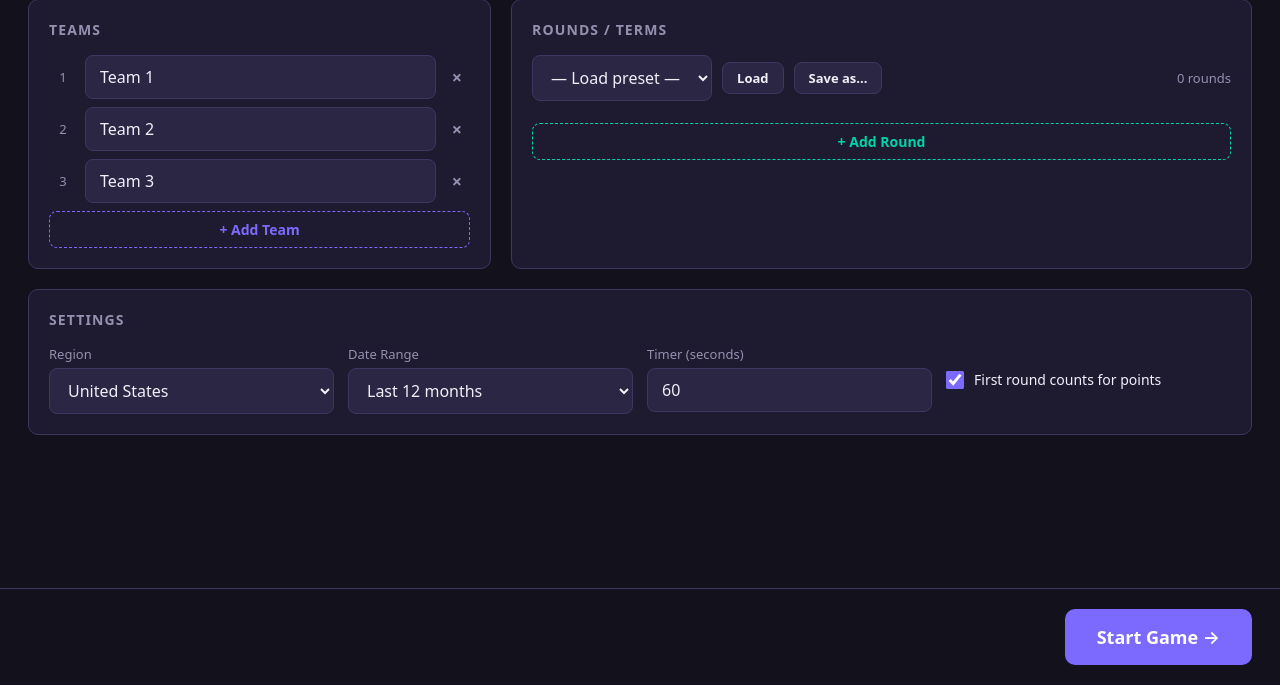
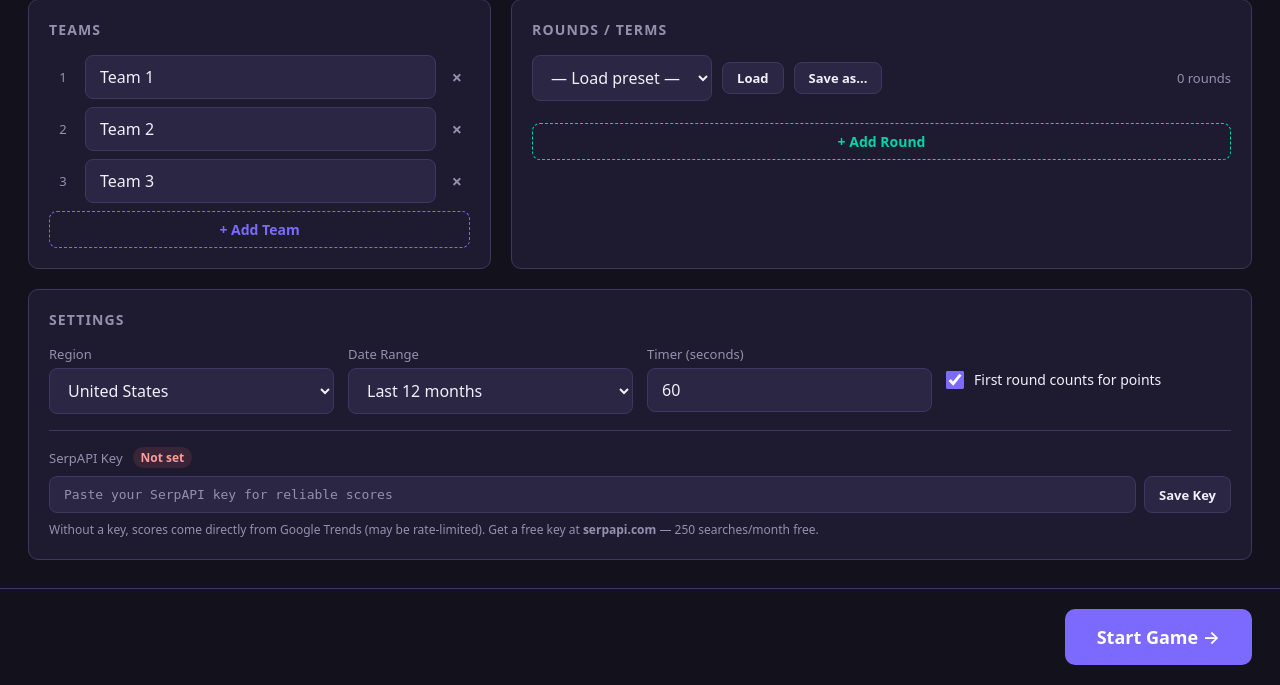
Before and after one commit to mdigirol/trend-game, a Flask app: page / in a window 1280 px wide. Shown: the part 115-800 px from the top of the page. Run offline with Flask 3, Linux system fonts and the light colour scheme.

Commit message:
Replace pytrends with direct Trends API + SerpAPI primary path
pytrends is archived and unmaintained, and Google intentionally serves
altered data to bot-detected clients. This replaces it entirely with:

- SerpAPI as the primary score source (real browser sessions, avoids
  bot detection) — activated via SERPAPI_KEY env var or the new in-app
  key field in Settings
- Direct Google Trends requests as automatic fallback (two-step:
  explore → widgetdata/multiline, with cookie warming and GDPR consent
  pre-set to reduce 429s)
- 24-hour file cache keyed on (terms, geo, timeframe) to avoid repeated
  API hits during testing
- SerpAPI key stored in ~/Library/Application Support/TrendGame/config.json
  (per-user, never in the repo); UI field in Settings lets each user
  enter their own key with live ✓ Active / Not set status badge

Co-Authored-By: Claude Sonnet 4.6 <noreply@anthropic.com>

```diff
--- a/app.py
+++ b/app.py
@@ -36,6 +36,33 @@ game = {
     "error": None,
 }
 
+# ─── Config (persists SerpAPI key and other user prefs) ────────────────────────
+
+_app_support = os.path.join(
+    os.path.expanduser("~"), "Library", "Application Support", "TrendGame"
+)
+CONFIG_PATH = Path(os.environ.get("TRENDGAME_CONFIG", os.path.join(_app_support, "config.json")))
+
+
+def load_config():
+    try:
+        if CONFIG_PATH.exists():
+            return json.loads(CONFIG_PATH.read_text())
+    except Exception:
+        pass
+    return {}
+
+
+def save_config(data):
+    CONFIG_PATH.parent.mkdir(parents=True, exist_ok=True)
+    CONFIG_PATH.write_text(json.dumps(data, indent=2))
+
+
+def get_serpapi_key():
+    """Env var takes precedence (dev override), then config file."""
+    return os.environ.get("SERPAPI_KEY", "").strip() or load_config().get("serpapi_key", "").strip()
+
+
 # ─── Preset Management ─────────────────────────────────────────────────────────
 
 TERMS_DIR = Path(_terms_dir)
@@ -60,74 +87,238 @@ def save_preset(name, data):
 
 
 # ─── Google Trends ─────────────────────────────────────────────────────────────
+# Direct requests implementation — no pytrends dependency.
+# SerpAPI is used instead when SERPAPI_KEY is set in the environment.
 
-# Pytrends reuses a cookie/session across calls in the same process.
-# Creating it once avoids repeated cookie-fetch round trips.
-_pytrends_instance = None
-_pytrends_lock = threading.Lock()
+import hashlib
+import requests as _requests
 
-def _get_pytrends():
-    global _pytrends_instance
-    from pytrends.request import TrendReq
-    with _pytrends_lock:
-        if _pytrends_instance is None:
-            _pytrends_instance = TrendReq(
-                hl="en-US",
-                tz=360,
-                timeout=(10, 35),
-                requests_args={
-                    "headers": {
-                        "User-Agent": (
-                            "Mozilla/5.0 (Macintosh; Intel Mac OS X 10_15_7) "
-                            "AppleWebKit/537.36 (KHTML, like Gecko) "
-                            "Chrome/124.0.0.0 Safari/537.36"
-                        ),
-                        "Accept-Language": "en-US,en;q=0.9",
-                    }
-                },
-            )
-        return _pytrends_instance
+_HEADERS = {
+    "User-Agent": (
+        "Mozilla/5.0 (Macintosh; Intel Mac OS X 10_15_7) "
+        "AppleWebKit/537.36 (KHTML, like Gecko) "
+        "Chrome/124.0.0.0 Safari/537.36"
+    ),
+    "Accept": "text/html,application/xhtml+xml,application/xml;q=0.9,*/*;q=0.8",
+    "Accept-Language": "en-US,en;q=0.9",
+    "Referer": "https://trends.google.com/",
+}
+
+_session: "_requests.Session | None" = None
+_session_lock = threading.Lock()
+
+CACHE_DIR = Path(os.environ.get(
+    "TRENDGAME_CACHE",
+    os.path.join(os.path.expanduser("~"), "Library", "Application Support", "TrendGame", "cache"),
+))
+CACHE_TTL = 86400  # 24 hours
 
 
+# ── Cache helpers ──────────────────────────────────────────────────────────────
+
+def _cache_key(terms, geo, timeframe):
+    payload = json.dumps({"t": sorted(t.lower() for t in terms), "g": geo, "f": timeframe})
+    return hashlib.md5(payload.encode()).hexdigest()
+
+
+def _cache_load(key):
+    path = CACHE_DIR / f"{key}.json"
+    if not path.exists():
+        return None
+    try:
+        data = json.loads(path.read_text())
+        if time.time() - data["ts"] < CACHE_TTL:
+            return data["scores"]
+        path.unlink(missing_ok=True)
+    except Exception:
+        pass
+    return None
+
+
+def _cache_save(key, scores):
+    CACHE_DIR.mkdir(parents=True, exist_ok=True)
+    (CACHE_DIR / f"{key}.json").write_text(
+        json.dumps({"ts": time.time(), "scores": scores})
+    )
+
+
+# ── Session management ─────────────────────────────────────────────────────────
+
+def _new_session():
+    s = _requests.Session()
+    s.headers.update(_HEADERS)
+    # Pre-set GDPR consent cookie so Google doesn't redirect us
+    s.cookies.set("CONSENT", "YES+cb", domain=".google.com")
+    try:
+        s.get("https://trends.google.com/", timeout=10)
+        time.sleep(1.0)
+    except Exception:
+        pass
+    return s
+
+
+def _get_session(force=False):
+    global _session
+    with _session_lock:
+        if _session is None or force:
+            _session = _new_session()
+        return _session
+
+
+# ── Direct Google Trends API ───────────────────────────────────────────────────
+
+def _fetch_direct(terms, geo, timeframe):
+    """
+    Calls the undocumented Google Trends JSON API directly.
+    Two-step: explore (gets widget token) → widgetdata/multiline (gets scores).
+    """
+    sess = _get_session()
+
+    # Step 1 — explore: get the widget token for our keyword set
+    req_body = json.dumps({
+        "comparisonItem": [
+            {"keyword": t, "geo": geo, "time": timeframe} for t in terms
+        ],
+        "category": 0,
+        "property": "",
+    })
+    time.sleep(1.5)
+    r1 = sess.get(
+        "https://trends.google.com/trends/api/explore",
+        params={"hl": "en-US", "tz": "360", "req": req_body},
+        timeout=20,
+    )
+    r1.raise_for_status()
+    raw1 = r1.text
+    if raw1.startswith(")]}'"):
+        raw1 = raw1[4:].strip()
+    widgets = json.loads(raw1).get("widgets", [])
+    ts_widget = next((w for w in widgets if w.get("id") == "TIMESERIES"), None)
+    if not ts_widget:
+        return [0] * len(terms)
+
+    # Step 2 — widgetdata: get the actual time series
+    time.sleep(1.0)
+    r2 = sess.get(
+        "https://trends.google.com/trends/api/widgetdata/multiline",
+        params={
+            "hl": "en-US",
+            "tz": "360",
+            "req": json.dumps(ts_widget.get("request", {})),
+            "token": ts_widget.get("token", ""),
+        },
+        timeout=20,
+    )
+    r2.raise_for_status()
+    raw2 = r2.text
+    if raw2.startswith(")]}'"):
+        raw2 = raw2[4:].strip()
+    timeline = json.loads(raw2).get("default", {}).get("timelineData", [])
+    if not timeline:
+        return [0] * len(terms)
+
+    sums = [0] * len(terms)
+    counts = [0] * len(terms)
+    for point in timeline:
+        for i, v in enumerate(point.get("value", [])):
+            if i < len(terms):
+                sums[i] += int(v)
+                counts[i] += 1
+    return [round(sums[i] / counts[i]) if counts[i] else 0 for i in range(len(terms))]
+
+
+# ── SerpAPI fallback ───────────────────────────────────────────────────────────
+
+def _fetch_serpapi(terms, geo, timeframe, api_key):
+    r = _requests.get(
+        "https://serpapi.com/search",
+        params={
+            "engine": "google_trends",
+            "q": ",".join(terms),
+            "date": timeframe,
+            "geo": geo,
+            "data_type": "TIMESERIES",
+            "api_key": api_key,
+        },
+        timeout=30,
+    )
+    r.raise_for_status()
+    data = r.json()
+
+    # SerpAPI may return an 'averages' shortcut
+    averages = data.get("interest_over_time", {}).get("averages", [])
+    if averages:
+        avg_map = {a["query"].lower(): int(a["value"]) for a in averages}
+        return [avg_map.get(t.lower(), 0) for t in terms]
+
+    # Otherwise calculate from timeline_data
+    timeline = data.get("interest_over_time", {}).get("timeline_data", [])
+    sums = {t.lower(): 0 for t in terms}
+    counts = {t.lower(): 0 for t in terms}
+    for point in timeline:
+        for v in point.get("values", []):
+            q = v.get("query", "").lower()
+            try:
+                val = int(str(v.get("extracted_value", v.get("value", 0))).replace("<1", "0"))
+            except (ValueError, TypeError):
+                val = 0
+            if q in sums:
+                sums[q] += val
+                counts[q] += 1
+    return [
+        round(sums[t.lower()] / counts[t.lower()]) if counts[t.lower()] else 0
+        for t in terms
+    ]
+
+
+# ── Public entry point ─────────────────────────────────────────────────────────
+
 def fetch_trends_scores(terms, geo, timeframe):
-    """Returns list of int scores (0–100) for each term. Retries 3×."""
-    try:
-        from pytrends.request import TrendReq  # noqa: ensure installed
-    except ImportError:
-        raise RuntimeError("pytrends is not installed. Run: pip install pytrends")
+    """
+    Returns a list of int scores (0–100) for each term.
 
+    Priority:
+      1. 24-hour local cache (no network call)
+      2. SerpAPI (primary — real browser sessions, avoids bot detection)
+      3. Direct Google Trends API (fallback — may get rate-limited or fake data)
+    """
     clean = [t.strip() for t in terms]
     unique = list(dict.fromkeys(t for t in clean if t))
     if not unique:
         return [0] * len(clean)
 
+    def to_result(scores):
+        score_map = {t.lower(): s for t, s in zip(unique, scores)}
+        return [score_map.get(t.lower(), 0) for t in clean]
+
+    # 1 — Cache
+    ck = _cache_key(unique, geo, timeframe)
+    cached = _cache_load(ck)
+    if cached is not None and len(cached) == len(unique):
+        return to_result(cached)
+
+    # 2 — SerpAPI (primary, if key is configured)
+    serpapi_key = get_serpapi_key()
+    if serpapi_key:
+        try:
+            scores = _fetch_serpapi(unique, geo, timeframe, serpapi_key)
+            _cache_save(ck, scores)
+            return to_result(scores)
+        except Exception:
+            pass  # fall through to direct
+
+    # 3 — Direct Google Trends (fallback, 3 retries)
     last_err = None
     for attempt in range(3):
         if attempt:
-            # Longer back-off on 429: 8s then 20s
-            delay = [8, 20][min(attempt - 1, 1)]
-            time.sleep(delay)
+            time.sleep([10, 25][attempt - 1])
         try:
-            pt = _get_pytrends()
-            # Small polite pause before every request
-            time.sleep(1.5)
-            pt.build_payload(kw_list=unique, timeframe=timeframe, geo=geo)
-            df = pt.interest_over_time()
-
-            if df.empty:
-                score_map = {t: 0 for t in unique}
-            else:
-                score_map = {
-                    t: int(df[t].mean()) if t in df.columns else 0
-                    for t in unique
-                }
-            return [score_map.get(t, 0) for t in clean]
+            scores = _fetch_direct(unique, geo, timeframe)
+            _cache_save(ck, scores)
+            return to_result(scores)
         except Exception as e:
             last_err = e
-            # Force a fresh session on next attempt if we got rate-limited
-            global _pytrends_instance
-            with _pytrends_lock:
-                _pytrends_instance = None
+            _get_session(force=True)
 
     raise RuntimeError(f"Google Trends failed after 3 attempts: {last_err}")
 
@@ -303,6 +494,26 @@ def api_save_preset(name):
     return jsonify({"ok": True})
 
 
+@app.route("/api/config")
+def api_get_config():
+    cfg = load_config()
+    key = cfg.get("serpapi_key", "")
+    return jsonify({
+        "serpapi_key": key,
+        "serpapi_key_set": bool(key),
+    })
+
+
+@app.route("/api/config", methods=["POST"])
+def api_save_config():
+    cfg = load_config()
+    data = request.json or {}
+    if "serpapi_key" in data:
+        cfg["serpapi_key"] = data["serpapi_key"].strip()
+    save_config(cfg)
+    return jsonify({"ok": True})
+
+
 if __name__ == "__main__":
     print("\n  TrendGame is running → http://localhost:5001\n")
     app.run(debug=False, port=5001, host="0.0.0.0")
--- a/requirements.txt
+++ b/requirements.txt
@@ -1,2 +1,2 @@
 Flask>=2.3
-pytrends>=4.9
+requests>=2.28
--- a/templates/index.html
+++ b/templates/index.html
@@ -280,6 +280,39 @@ input[type=checkbox] {
   width: 18px; height: 18px;
   accent-color: var(--accent);
   cursor: pointer;
+}
+
+.api-key-row {
+  margin-top: 16px;
+  padding-top: 16px;
+  border-top: 1px solid var(--border);
+}
+.api-key-label {
+  display: flex;
+  align-items: center;
+  gap: 10px;
+  font-size: 13px;
+  color: var(--muted);
+  margin-bottom: 8px;
+}
+.api-key-status {
+  font-size: 12px;
+  padding: 2px 8px;
+  border-radius: 20px;
+  font-weight: 600;
+}
+.api-key-status.set { background: rgba(74,222,128,.15); color: var(--green); }
+.api-key-status.unset { background: rgba(255,107,107,.12); color: #ff9a9a; }
+.api-key-input-row {
+  display: flex;
+  gap: 8px;
+}
+.api-key-input-row input { font-family: monospace; font-size: 13px; }
+.api-key-hint {
+  margin-top: 8px;
+  font-size: 12px;
+  color: var(--muted);
+  line-height: 1.5;
 }
 
 #setup footer {
@@ -728,6 +761,18 @@ input[type=checkbox] {
           <label for="setting-first-counts">First round counts for points</label>
         </div>
       </div>
+
+      <div class="api-key-row">
+        <div class="api-key-label">
+          <span>SerpAPI Key</span>
+          <span class="api-key-status" id="api-key-status"></span>
+        </div>
+        <div class="api-key-input-row">
+          <input type="password" id="setting-serpapi-key" placeholder="Paste your SerpAPI key for reliable scores" autocomplete="off" spellcheck="false">
+          <button class="btn btn-secondary btn-sm" id="save-key-btn" style="white-space:nowrap">Save Key</button>
+        </div>
+        <div class="api-key-hint">Without a key, scores come directly from Google Trends (may be rate-limited). Get a free key at <strong>serpapi.com</strong> — 250 searches/month free.</div>
+      </div>
     </section>
   </main>
 
@@ -992,6 +1037,24 @@ async function initSetup(state) {
   document.getElementById('setting-first-counts').checked = state.settings.first_round_counts !== false;
 
   await loadPresets();
+  await loadApiKeyStatus();
+}
+
+async function loadApiKeyStatus() {
+  try {
+    const cfg = await api('config');
+    const statusEl = document.getElementById('api-key-status');
+    const input = document.getElementById('setting-serpapi-key');
+    if (cfg.serpapi_key_set) {
+      statusEl.textContent = '✓ Active';
+      statusEl.className = 'api-key-status set';
+      // Show masked key so user knows one is saved; let them re-enter to change
+      input.placeholder = cfg.serpapi_key.slice(0, 8) + '••••••••••••••••••••••••';
+    } else {
+      statusEl.textContent = 'Not set';
+      statusEl.className = 'api-key-status unset';
+    }
+  } catch(e) { /* non-fatal */ }
 }
 
 // Setup event listeners
@@ -1039,6 +1102,18 @@ document.getElementById('load-preset-btn').addEventListener('click', async () =>
     showToast(`Loaded "${name}"`);
   } catch(err) {
     showToast('Could not load preset', true);
+  }
+});
+
+document.getElementById('save-key-btn').addEventListener('click', async () => {
+  const key = document.getElementById('setting-serpapi-key').value.trim();
+  try {
+    await api('config', 'POST', { serpapi_key: key });
+    document.getElementById('setting-serpapi-key').value = '';
+    await loadApiKeyStatus();
+    showToast(key ? 'SerpAPI key saved' : 'Key removed');
+  } catch(e) {
+    showToast('Could not save key', true);
   }
 });
 
```
Also changed, not shown: 1 other file.
